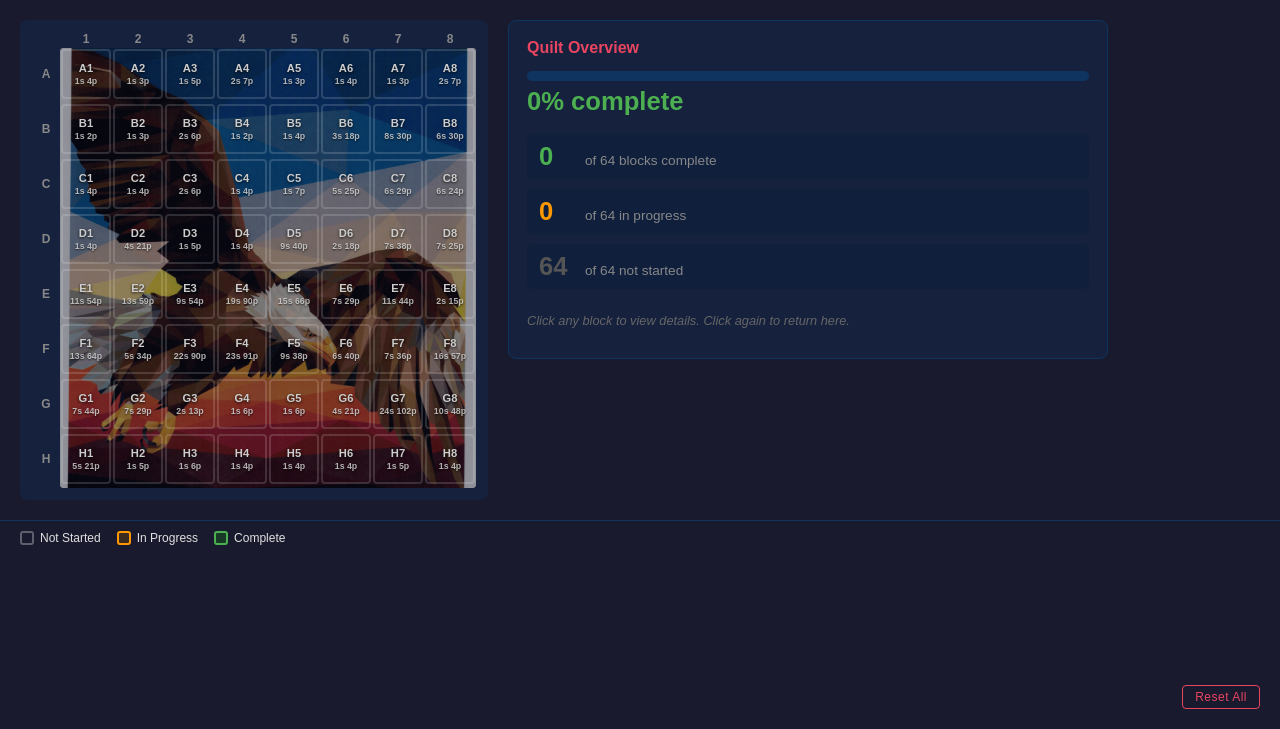
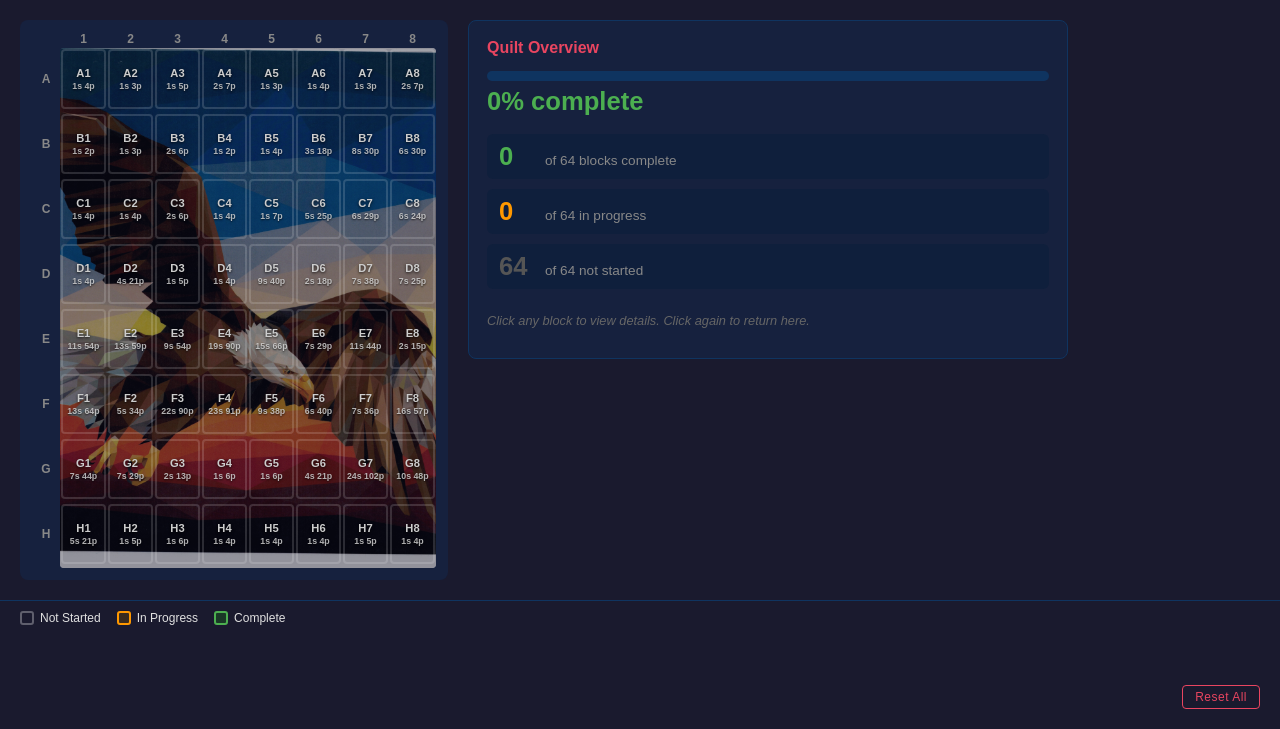
Before and after one commit to Peterh226/legit-kits-cut-guide, a Flask app: page / in a window 1280 px wide. Shown: the part 71-800 px from the top of the page. Run offline with Flask 3, Linux system fonts and the light colour scheme; data that the repository does not hold is empty.

Commit message:
Make grid blocks portrait 45x60px to match 7.5x10 inch block ratio
Blocks are 3:4 aspect ratio (7.5x10 inches). Grid cells updated from
50x50 (square) to 45x60px so the background image aligns correctly
with the actual quilt block positions.

Co-Authored-By: Claude Sonnet 4.6 <noreply@anthropic.com>

```diff
--- a/quilt-tracker-app/static/style.css
+++ b/quilt-tracker-app/static/style.css
@@ -74,7 +74,7 @@ main {
 
 .quilt-labels {
     display: grid;
-    grid-template-columns: 28px repeat(8, 52px);
+    grid-template-columns: 28px repeat(8, 47px);
     margin-bottom: 2px;
 }
 
@@ -96,7 +96,7 @@ main {
 }
 
 .row-label {
-    height: 52px;
+    height: 62px;
     margin-bottom: 3px;
     display: flex;
     align-items: center;
@@ -108,7 +108,7 @@ main {
 
 .quilt-grid-area {
     position: relative;
-    width: 416px;
+    width: 376px;
     background-image: url("/static/quilt_overview.jpg");
     background-size: cover;
     background-position: center;
@@ -126,15 +126,15 @@ main {
 
 .quilt-block-row {
     display: grid;
-    grid-template-columns: repeat(8, 52px);
+    grid-template-columns: repeat(8, 47px);
     margin-bottom: 3px;
     position: relative;
     z-index: 1;
 }
 
 .block {
-    width: 50px;
-    height: 50px;
+    width: 45px;
+    height: 60px;
     margin: 1px;
     border-radius: 4px;
     cursor: pointer;
```
